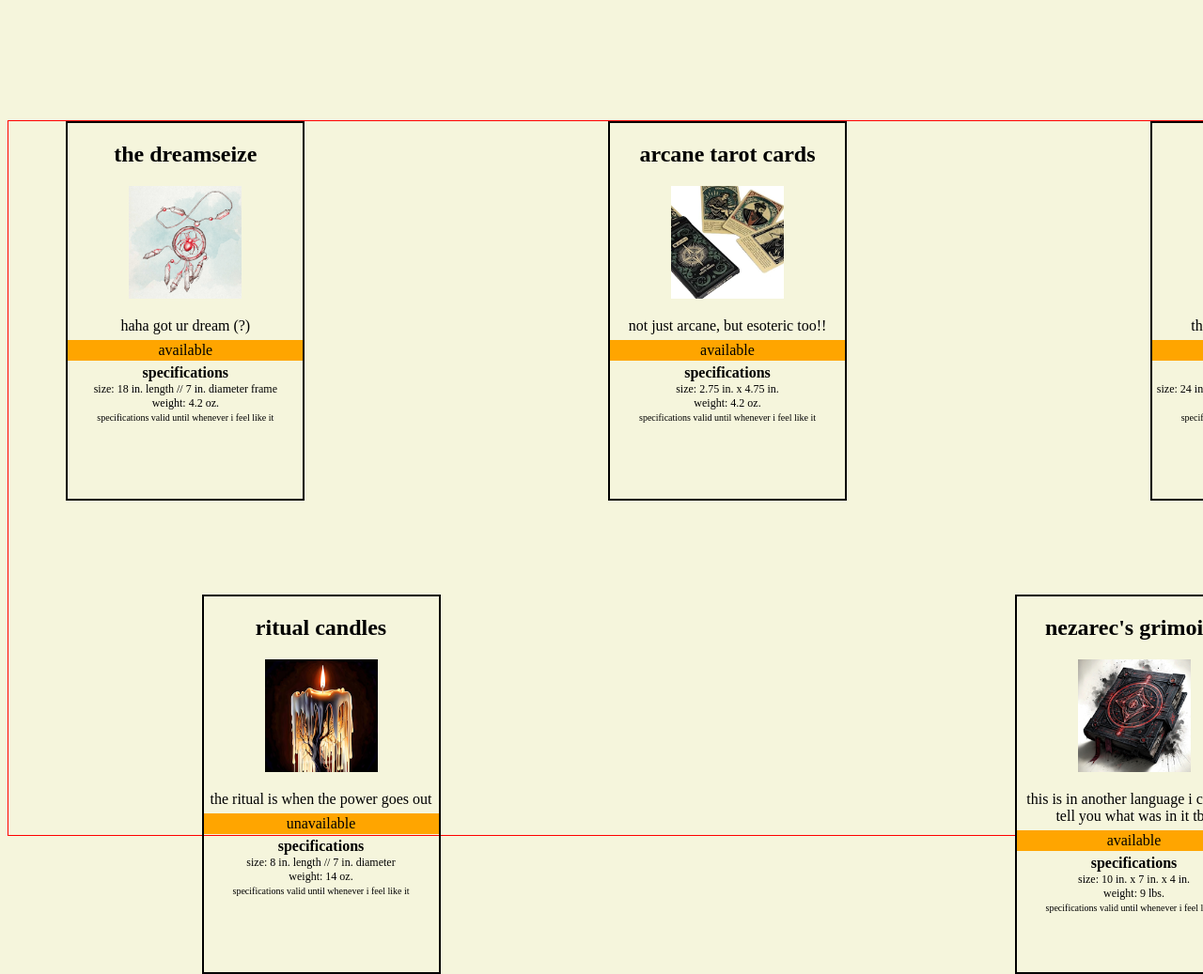
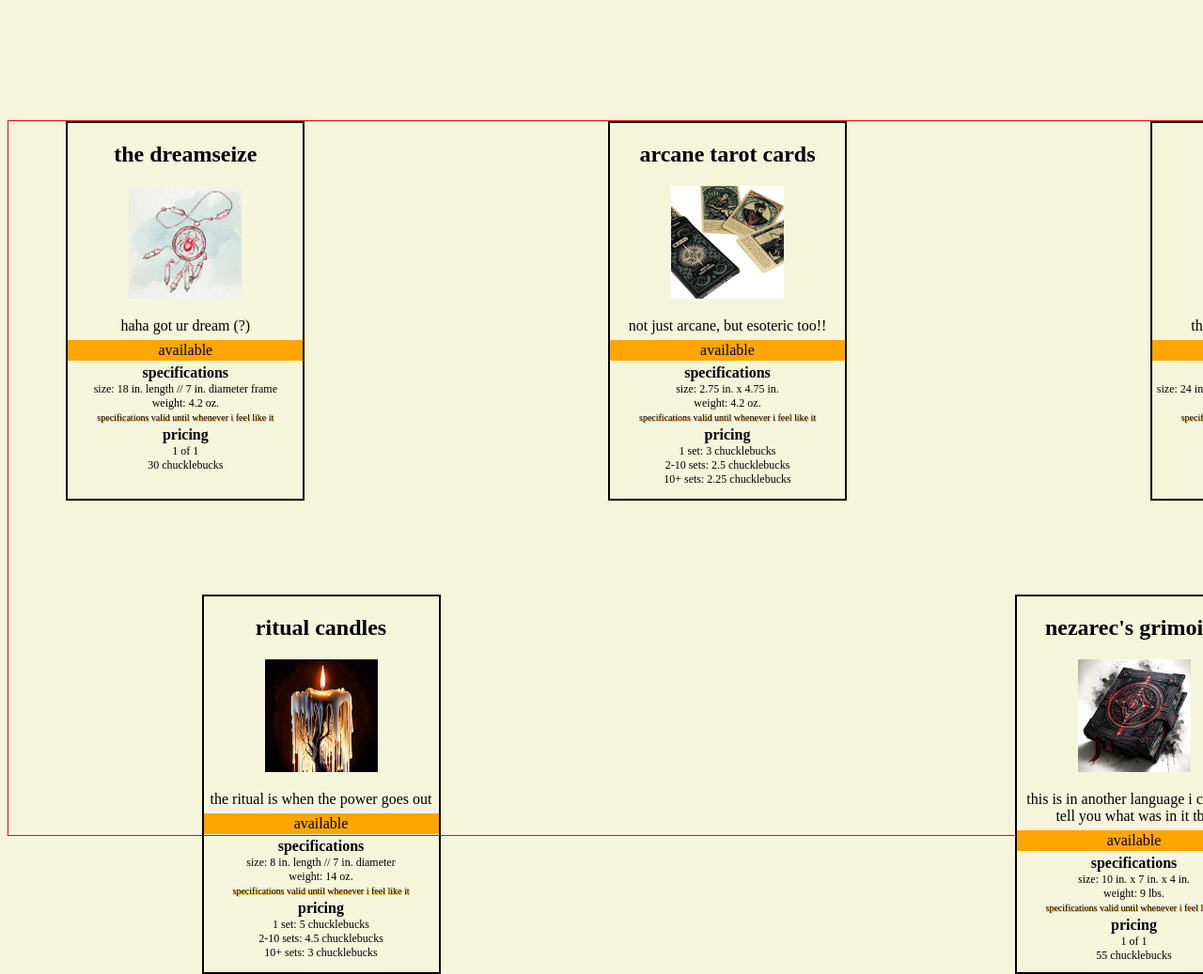
Before and after one commit to skeoswf/ASSIGNMENT-product-cards2, a plain HTML site: page index.html in a window 1280 px wide. Shown: the top 1037 px of the page at 94% size. Drawn offline with Linux system fonts and the light colour scheme.

Commit message:
Add section 3 content

```diff
--- a/index.html
+++ b/index.html
@@ -17,6 +17,8 @@
     <h4>specifications</h4>
     <p class="dimensions">size: 18 in. length // 7 in. diameter frame <br> weight: 4.2 oz.</p>
     <footer>specifications valid until whenever i feel like it</footer>
+    <h4 class="pricing">pricing</h4>
+    <p class="dimensions"> 1 of 1 <br> 30 chucklebucks</p>
   </div>
 
   <div class="card">
@@ -27,6 +29,8 @@
     <h4>specifications</h4>
     <p class="dimensions">size: 2.75 in. x 4.75 in. <br> weight: 4.2 oz.</p>
     <footer>specifications valid until whenever i feel like it</footer>
+    <h4 class="pricing">pricing</h4>
+    <p class="dimensions"> 1 set: 3 chucklebucks <br> 2-10 sets: 2.5 chucklebucks <br> 10+ sets: 2.25 chucklebucks</p>
   </div>
 
   <div class="card">
@@ -37,16 +41,20 @@
     <h4>specifications</h4>
     <p class="dimensions">size: 24 in. x 16 in. // 4.3 in. diameter clock frame<br> weight: 12.2 oz.</p>
     <footer>specifications valid until whenever i feel like it</footer>
+    <h4 class="pricing">pricing</h4>
+    <p class="dimensions"> 1 of 1 <br> 85 chucklebucks</p>
   </div>
 
   <div class="card">
     <h2>ritual candles</h2>
     <img src="./candle.png">
     <p>the ritual is when the power goes out</p>
-    <div class="availability">unavailable</div>
+    <div class="availability">available</div>
     <h4>specifications</h4>
     <p class="dimensions">size: 8 in. length // 7 in. diameter <br> weight: 14 oz.</p>
     <footer>specifications valid until whenever i feel like it</footer>
+    <h4 class="pricing">pricing</h4>
+    <p class="dimensions"> 1 set: 5 chucklebucks <br> 2-10 sets: 4.5 chucklebucks <br> 10+ sets: 3 chucklebucks</p>
   </div>
 
   <div class="card">
@@ -57,6 +65,8 @@
     <h4>specifications</h4>
     <p class="dimensions">size: 10 in. x 7 in. x 4 in. <br> weight: 9 lbs.</p>
     <footer>specifications valid until whenever i feel like it</footer>
+    <h4 class="pricing">pricing</h4>
+    <p class="dimensions"> 1 of 1 <br> 55 chucklebucks</p>
   </div>
 
 </div>
--- a/main.css
+++ b/main.css
@@ -56,5 +56,5 @@ footer {
   margin-top: -10px;
   text-align: center;
   font-size: 10px;
-  text-shadow: 1px 1px orange);
+  text-shadow: 1px 1px orange;
 }
```
